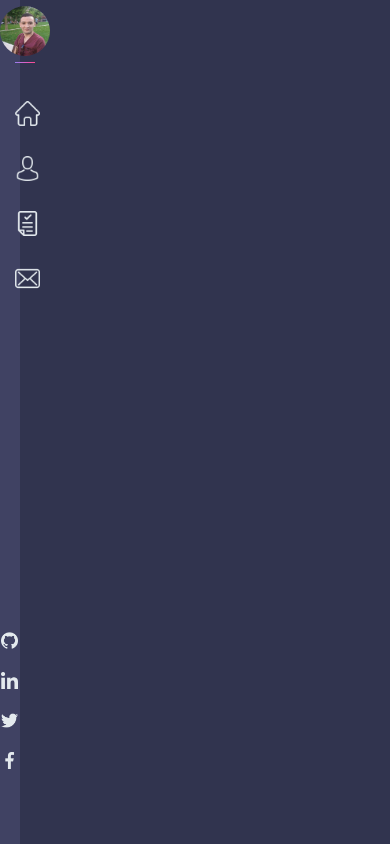
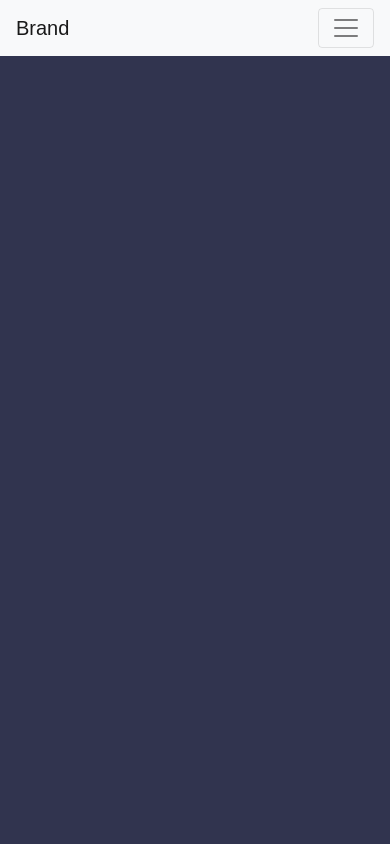
Before and after one commit to SOUHAIBMEHEMEL/Souhaib, a PHP site: page / in a window 390 px wide. Run offline with PHP 8.4, Linux system fonts and the light colour scheme.

Commit message:
phone adaptation begin

```diff
--- a/css/style.css
+++ b/css/style.css
@@ -825,3 +825,37 @@ section:target h1 {
     float: right;
     margin-left: 3px;
 }
+
+
+
+
+.phone_navbar{
+    position: fixed; top: 0;left: 0; width: 100%; z-index: 100;
+    display: none;
+}
+
+/*  small devices  */
+@media only screen and (max-width: 768px) {
+
+    .nav{
+        display: none;
+    }
+    .phone_navbar{
+        display: block;
+    }
+    .sectionContainer{
+        margin-left: 0;
+        overflow-x: hidden;
+        overflow-y: auto;
+    }
+    .introCardContent{
+        right: 0;
+    }
+    .introCard{
+        margin: 20px;
+    }
+    .introduction{
+        top: 30px;
+        margin: 40px 20px 30px 20px;
+    }
+}
--- a/index.html
+++ b/index.html
@@ -7,6 +7,26 @@
     <link rel="stylesheet" type="text/css" href="css/style.css">
 </head>
 <body>
+<div class="phone_navbar">
+    <nav class="navbar navbar-expand-md navbar-light bg-light">
+        <a href="#" class="navbar-brand">Brand</a>
+        <button type="button" class="navbar-toggler" data-toggle="collapse" data-target="#navbarCollapse">
+            <span class="navbar-toggler-icon"></span>
+        </button>
+
+        <div class="collapse navbar-collapse" id="navbarCollapse">
+            <div class="navbar-nav">
+                <a href="#" class="nav-item nav-link active">Home</a>
+                <a href="#" class="nav-item nav-link">Profile</a>
+                <a href="#" class="nav-item nav-link">Messages</a>
+                <a href="#" class="nav-item nav-link disabled" tabindex="-1">Reports</a>
+            </div>
+            <div class="navbar-nav ml-auto">
+                <a href="#" class="nav-item nav-link">Login</a>
+            </div>
+        </div>
+    </nav>
+</div>
 
 <div class="nav ">
     <div id="myImage"></div>
@@ -759,5 +779,7 @@
 </div>
 
 <script src="js/frontendManager.js"></script>
+<script src="https://ajax.googleapis.com/ajax/libs/jquery/3.3.1/jquery.min.js"></script>
+<script src="https://stackpath.bootstrapcdn.com/bootstrap/4.3.1/js/bootstrap.min.js"></script>
 </body>
 </html>
```
Also changed, not shown: test/test2.html (+24 -29 lines).
